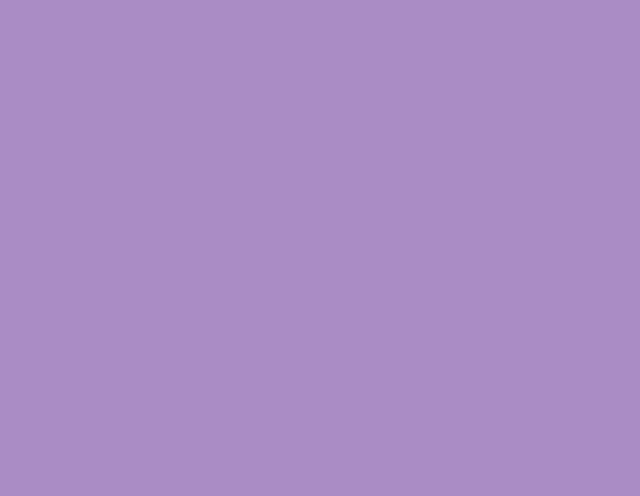
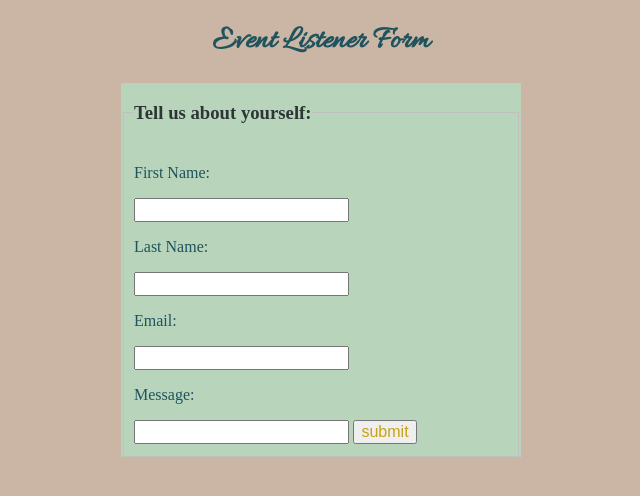
Before and after one commit to AnnaRoberts/hw_listeners_roberts_anna, a plain HTML site: page index.html in a window 1280 px wide. Shown: the whole page, without its empty margins (319-959 px from the left). Drawn offline with Linux system fonts and the light colour scheme.

Commit message:
add form content and styling

```diff
--- a/css/main.css
+++ b/css/main.css
@@ -1,3 +1,36 @@
+.container {
+     margin: 0 auto;
+}
+
 body {
-    background: #aa8cc5;
+     background: #cbb6a6;
 }
+
+form {
+    width: 400px;
+    margin: 0 auto;
+    background: #b8d5bc;
+}
+
+h1{
+    font-family: 'Allura', cursive;
+    color: #1f535d;
+    text-align: center;
+
+}
+
+h3, p{
+    font-family: futura;
+}
+
+h3 {
+    color: #2d3635;
+}
+
+p {
+    color: #1f535d;
+}
+
+#submit {
+    color:#c7a213;
+}
--- a/index.html
+++ b/index.html
@@ -6,9 +6,31 @@
     <meta name="description" content="">
 
     <link rel="stylesheet" href="css/vendor/normalize.min.css">
+    <link href='http://fonts.googleapis.com/css?family=Allura' rel='stylesheet' type='text/css'>
     <link rel="stylesheet" href="css/main.css">
 </head>
 <body>
+
+    <div class="container">
+        <header>
+            <h1> Event Listener Form</h1>
+        </header>
+            <form action="AnnaRoberts960608@gmail.com" method="post" name="form" id="form">
+                <fieldset name="info" id="info">
+                    <legend>
+                        <h3>Tell us about yourself:</h3>
+                    </legend>
+                        <p>First Name:</p>
+                            <input type="text" name="firstname" maxlength="20">
+                        <p>Last Name:</p>
+                            <input type="text" name="firstname" maxlength="20">
+                        <p>Email:</p>
+                            <input type="text" name="firstname" maxlength="20">
+                        <p>Message:</p>
+                            <input type="text" name="firstname" maxlength="20">
+                        <input type="submit" name="submit" id="submit" value="submit">
+            </form>
+     </div>
 
 
 
```
